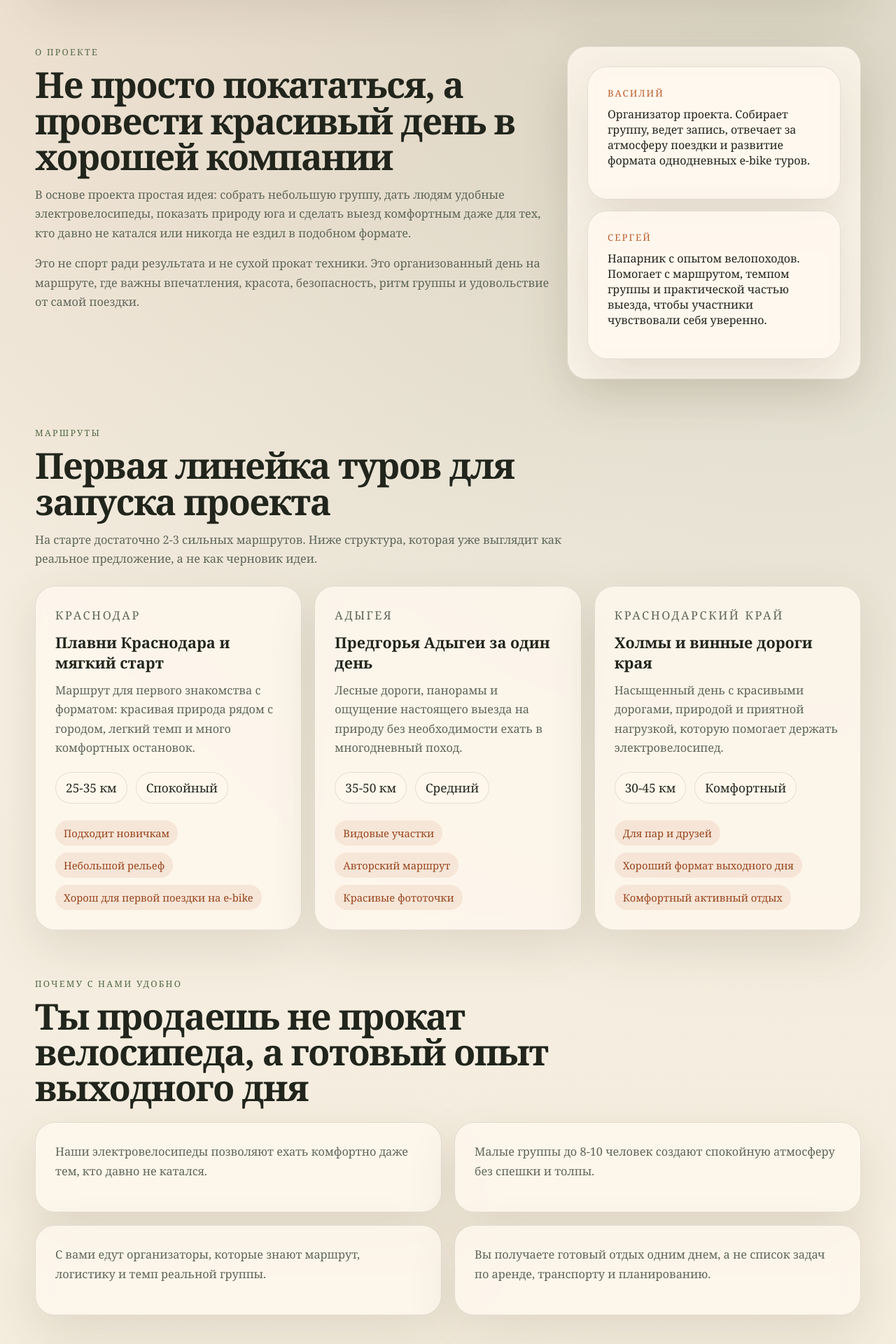
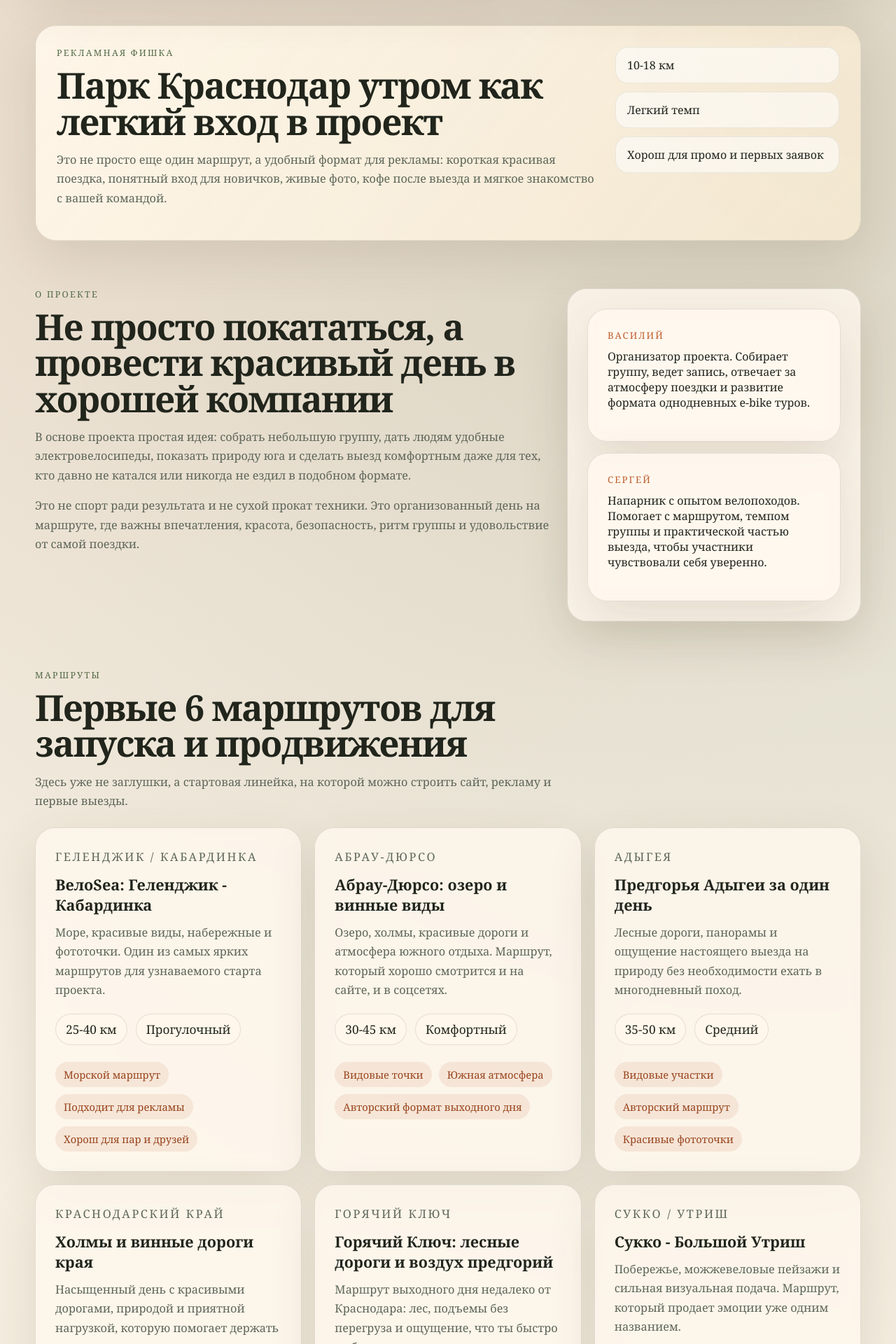
Before and after one commit to vorvvs-sketch/veloturyug-site, a Next.js app: page / in a window 1280 px wide. Shown: the part 960-2880 px from the top of the page at 70% size. Built offline with nearby package versions, Linux system fonts and the light colour scheme.

Commit message:
Add launch routes and promo feature

```diff
--- a/app/globals.css
+++ b/app/globals.css
@@ -321,6 +321,40 @@ h3 {
   letter-spacing: 0.16em;
 }
 
+.section--promo {
+  padding-top: 4px;
+}
+
+.promo-banner {
+  display: grid;
+  grid-template-columns: minmax(0, 1fr) minmax(240px, 320px);
+  gap: 24px;
+  padding: 30px;
+  border-radius: 30px;
+  background:
+    linear-gradient(130deg, rgba(255, 247, 234, 0.95), rgba(246, 234, 210, 0.86)),
+    radial-gradient(circle at top right, rgba(189, 92, 45, 0.15), transparent 30%);
+  border: 1px solid var(--line);
+  box-shadow: var(--shadow);
+}
+
+.promo-banner__aside {
+  display: grid;
+  gap: 12px;
+  align-content: start;
+}
+
+.promo-banner__aside span {
+  display: inline-flex;
+  align-items: center;
+  min-height: 52px;
+  padding: 0 16px;
+  border-radius: 18px;
+  background: rgba(255, 255, 255, 0.55);
+  border: 1px solid rgba(33, 37, 28, 0.08);
+  color: var(--text);
+}
+
 .tour-card__meta {
   display: flex;
   flex-wrap: wrap;
@@ -576,7 +610,8 @@ h3 {
   .booking,
   .tour-grid,
   .faq-list,
-  .pricing-grid {
+  .pricing-grid,
+  .promo-banner {
     grid-template-columns: 1fr;
   }
 
--- a/app/page.js
+++ b/app/page.js
@@ -1,15 +1,28 @@
 const tours = [
   {
-    title: "Плавни Краснодара и мягкий старт",
-    location: "Краснодар",
-    distance: "25-35 км",
-    pace: "Спокойный",
+    title: "ВелоSea: Геленджик - Кабардинка",
+    location: "Геленджик / Кабардинка",
+    distance: "25-40 км",
+    pace: "Прогулочный",
     summary:
-      "Маршрут для первого знакомства с форматом: красивая природа рядом с городом, легкий темп и много комфортных остановок.",
+      "Море, красивые виды, набережные и фототочки. Один из самых ярких маршрутов для узнаваемого старта проекта.",
     features: [
-      "Подходит новичкам",
-      "Небольшой рельеф",
-      "Хорош для первой поездки на e-bike"
+      "Морской маршрут",
+      "Подходит для рекламы",
+      "Хорош для пар и друзей"
+    ]
+  },
+  {
+    title: "Абрау-Дюрсо: озеро и винные виды",
+    location: "Абрау-Дюрсо",
+    distance: "30-45 км",
+    pace: "Комфортный",
+    summary:
+      "Озеро, холмы, красивые дороги и атмосфера южного отдыха. Маршрут, который хорошо смотрится и на сайте, и в соцсетях.",
+    features: [
+      "Видовые точки",
+      "Южная атмосфера",
+      "Авторский формат выходного дня"
     ]
   },
   {
@@ -36,6 +49,45 @@ const tours = [
       "Для пар и друзей",
       "Хороший формат выходного дня",
       "Комфортный активный отдых"
+    ]
+  },
+  {
+    title: "Горячий Ключ: лесные дороги и воздух предгорий",
+    location: "Горячий Ключ",
+    distance: "25-40 км",
+    pace: "Спокойный",
+    summary:
+      "Маршрут выходного дня недалеко от Краснодара: лес, подъемы без перегруза и ощущение, что ты быстро выбрался из города в природу.",
+    features: [
+      "Близко к Краснодару",
+      "Лесной маршрут",
+      "Хорош для первой группы"
+    ]
+  },
+  {
+    title: "Сукко - Большой Утриш",
+    location: "Сукко / Утриш",
+    distance: "25-35 км",
+    pace: "Комфортный",
+    summary:
+      "Побережье, можжевеловые пейзажи и сильная визуальная подача. Маршрут, который продает эмоции уже одним названием.",
+    features: [
+      "Море и природа",
+      "Видовой маршрут",
+      "Хорош для контента и фото"
+    ]
+  },
+  {
+    title: "Парк Краснодар утром",
+    location: "Краснодар",
+    distance: "10-18 км",
+    pace: "Легкий",
+    summary:
+      "Утренний городской формат для рекламы и первого касания с проектом: парк без толпы, красивые кадры, мягкий старт и кофе после поездки.",
+    features: [
+      "Фирменная фишка проекта",
+      "Маршрут для промо",
+      "Идеален для новичков"
     ]
   }
 ];
@@ -227,6 +279,25 @@ export default function HomePage() {
         </div>
       </section>
 
+      <section className="section section--promo">
+        <div className="promo-banner">
+          <div>
+            <p className="eyebrow">Рекламная фишка</p>
+            <h2>Парк Краснодар утром как легкий вход в проект</h2>
+            <p className="section__text">
+              Это не просто еще один маршрут, а удобный формат для рекламы:
+              короткая красивая поездка, понятный вход для новичков, живые фото,
+              кофе после выезда и мягкое знакомство с вашей командой.
+            </p>
+          </div>
+          <div className="promo-banner__aside">
+            <span>10-18 км</span>
+            <span>Легкий темп</span>
+            <span>Хорош для промо и первых заявок</span>
+          </div>
+        </div>
+      </section>
+
       <section className="section section--split" id="about">
         <div>
           <p className="eyebrow">О проекте</p>
@@ -256,10 +327,10 @@ export default function HomePage() {
       <section className="section" id="tours">
         <div className="section__heading">
           <p className="eyebrow">Маршруты</p>
-          <h2>Первая линейка туров для запуска проекта</h2>
+          <h2>Первые 6 маршрутов для запуска и продвижения</h2>
           <p className="section__text">
-            На старте достаточно 2-3 сильных маршрутов. Ниже структура, которая
-            уже выглядит как реальное предложение, а не как черновик идеи.
+            Здесь уже не заглушки, а стартовая линейка, на которой можно строить
+            сайт, рекламу и первые выезды.
           </p>
         </div>
         <div className="tour-grid">
```
